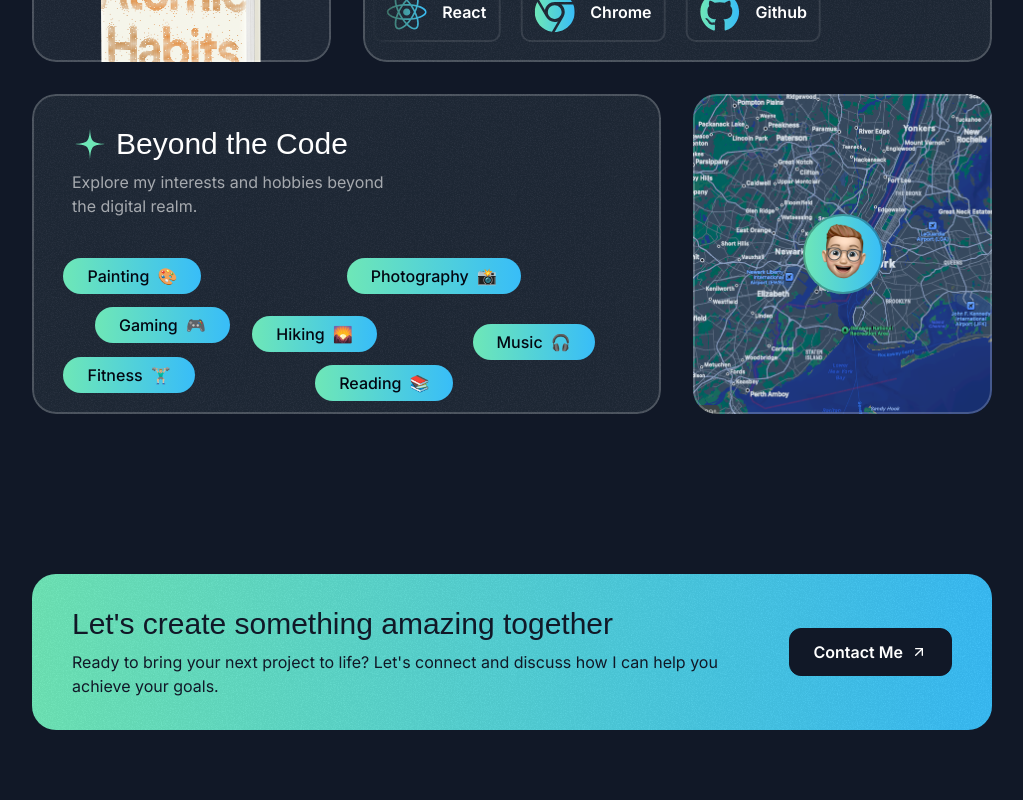
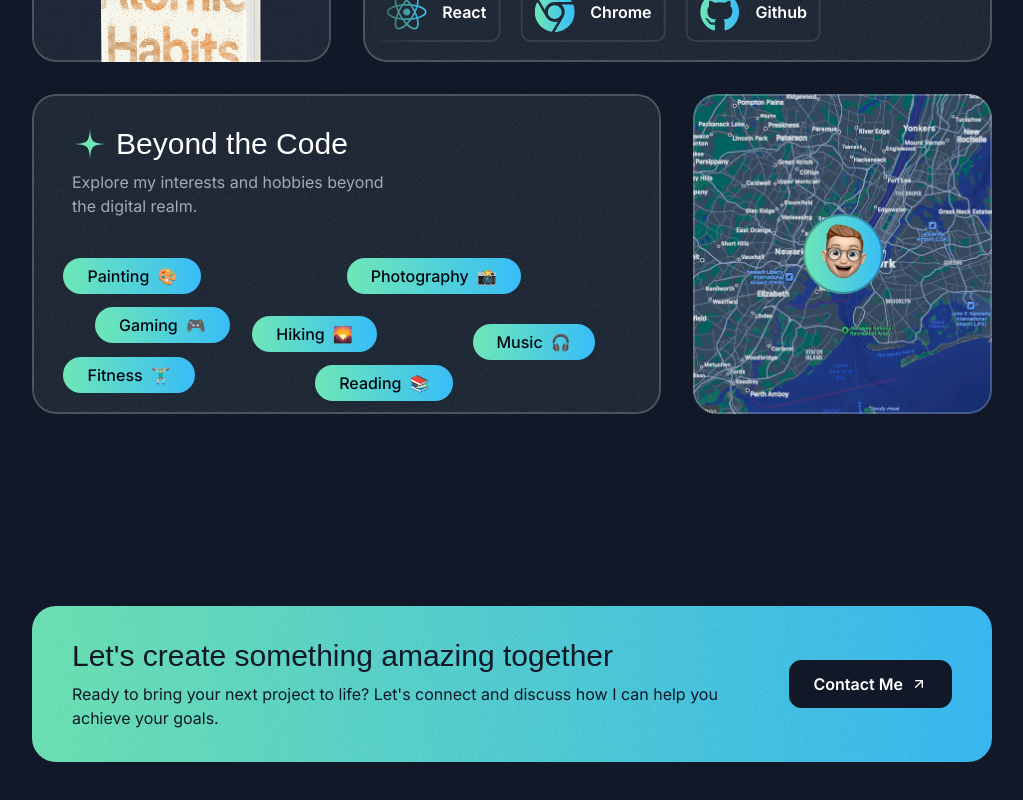
Before and after one commit to arvincarlo/portfolio, a Next.js app: page / in a window 1280 px wide. Shown: the part 4534-5334 px from the top of the page, without its empty margins (128-1151 px from the left). Built offline with nearby package versions, Linux system fonts and the light colour scheme; a web font is replaced by a local one.

Commit message:
Contact Section: desktop

```diff
--- a/src/sections/Contact.tsx
+++ b/src/sections/Contact.tsx
@@ -3,7 +3,7 @@
 
 export const ContactSection = () => {
   return (
-    <div className="py-16 pt-12">
+    <div className="py-16 pt-12 lg:py-24 lg:pt-20">
       <div className="container">
         <div className="bg-gradient-to-r from-emerald-300 to-sky-400 text-gray-900 py-8 px-10 rounded-3xl text-center md:text-left relative overflow-hidden z-0">
           <div className="absolute inset-0 opacity-5 -z-10" style={{
```
